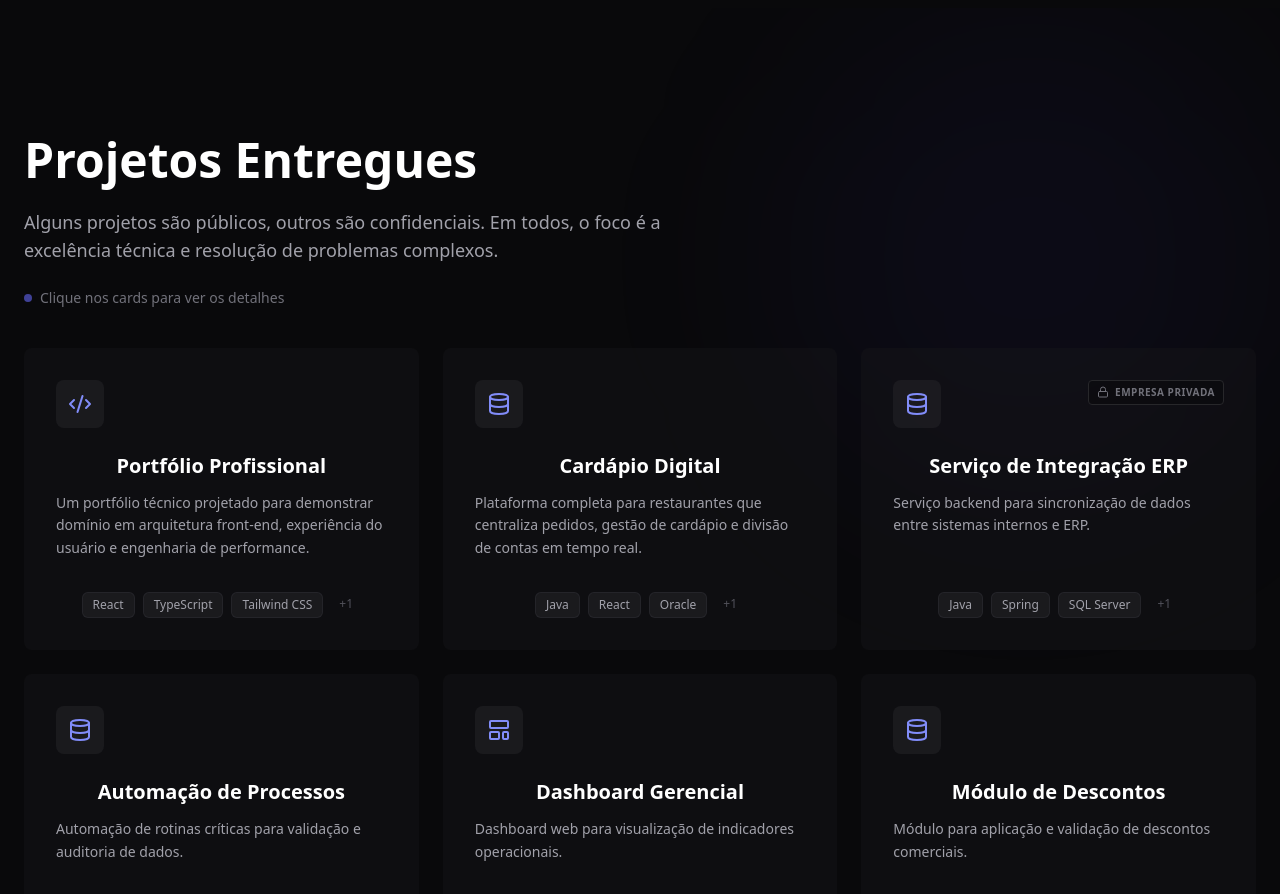
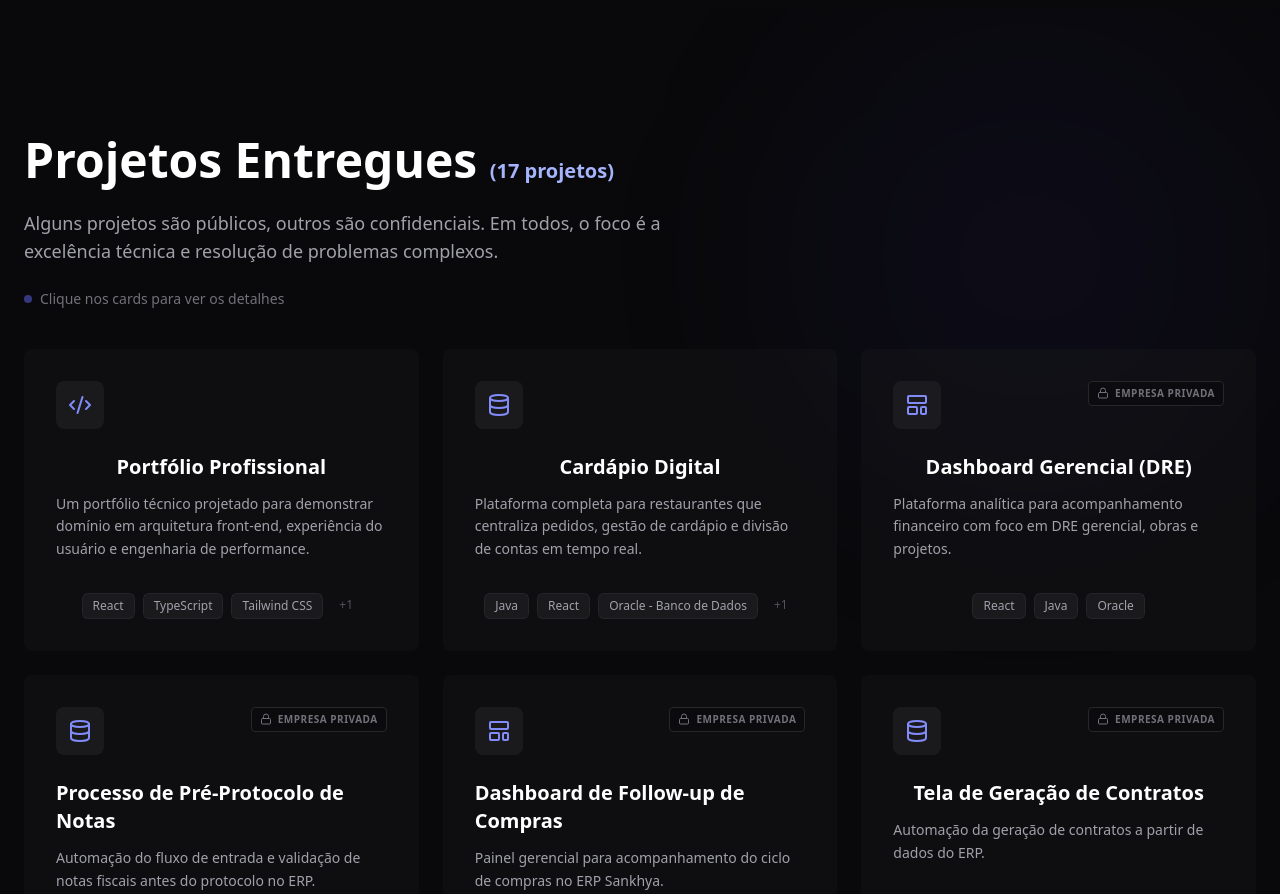
Before and after one commit to kevinyjoubert/site-curriculo, a React (Vite) app: page / in a window 1280 px wide. Shown: the part 1900-2794 px from the top of the page. Built offline with nearby package versions, Linux system fonts and the light colour scheme.

Commit message:
feat: Ajuste de nomenclatura dos Projetos Entregues, ajuste dos textos dos projetos e ajuste no modal do projetos

```diff
--- a/src/components/ui/ProjectModal.tsx
+++ b/src/components/ui/ProjectModal.tsx
@@ -65,7 +65,7 @@ export function ProjectModal({ project, isOpen, onClose }: ProjectModalProps) {
             </>
           ) : (
             <div className="w-full h-full bg-zinc-800 flex items-center justify-center">
-              <span className="text-zinc-500">Projeto sem imagem</span>
+              <span className="text-zinc-500">Projeto Privado - Imagens privadas</span>
             </div>
           )}
 
--- a/src/data/projects.tsx
+++ b/src/data/projects.tsx
@@ -49,7 +49,7 @@ export const projects: Project[] = [
       'Processos manuais de anotação e comunicação entre mesa, garçom e cozinha geravam retrabalho, inconsistência de pedidos, demora no atendimento e falta de controle gerencial.',
     solution:
       'Implementação de um sistema distribuído com tablets nas mesas para autoatendimento, painel de controle para a cozinha e interface administrativa para gestão dinâmica do cardápio, preços e regras de cobrança.',
-    stack: ['Java', 'React', 'Oracle', 'Tailwind'],
+    stack: ['Java', 'React', 'Oracle - Banco de Dados', 'Tailwind'],
     highlights: [
       'Pedidos enviados diretamente da mesa para a cozinha e garçom',
       'Atualização em tempo real de preços, fotos e descrições do cardápio',
@@ -64,6 +64,296 @@ export const projects: Project[] = [
       '/images/cardapio-digital/4.png',
       '/images/cardapio-digital/5.png'
     ],
+  },
+  {
+    slug: 'dashboard-gerencial',
+    title: 'Dashboard Gerencial (DRE)',
+    summary:
+      'Plataforma analítica para acompanhamento financeiro com foco em DRE gerencial, obras e projetos.',
+    description:
+      'Sistema desenvolvido para transformar dados financeiros brutos em informações estratégicas. O dashboard consolida diferentes visões de DRE — gerencial, por obras e por projetos — permitindo análises comparativas, acompanhamento de resultados e suporte à tomada de decisão.',
+    problem:
+      'A análise financeira dependia de planilhas dispersas e relatórios estáticos, dificultando a leitura do resultado real, a comparação entre períodos e o controle por centro de custo.',
+    solution:
+      'Construção de um dashboard web centralizado, com indicadores financeiros estruturados, filtros dinâmicos e visualizações claras, possibilitando análises detalhadas por período, obra ou projeto.',
+    stack: ['React', 'Java', 'Oracle'],
+    highlights: [
+      'DRE Gerencial consolidado',
+      'DRE por obra e por projeto',
+      'Análise financeira por período e centro de custo',
+      'Visualização clara de receitas, custos e resultados'
+    ],
+    technologies: ['React', 'Java', 'Oracle'],
+    images: [],
+  },
+  {
+    slug: 'pre-protocolo-notas',
+    title: 'Processo de Pré-Protocolo de Notas',
+    summary:
+      'Automação do fluxo de entrada e validação de notas fiscais antes do protocolo no ERP.',
+    description:
+      'Solução desenvolvida para estruturar e validar o pré-protocolo de notas fiscais no ERP Sankhya, garantindo consistência de dados, redução de erros fiscais e padronização do processo antes da efetiva escrituração.',
+    problem:
+      'O processo manual de conferência e protocolo de notas gerava inconsistências, retrabalho e riscos fiscais devido à ausência de validações estruturadas.',
+    solution:
+      'Implementação de um fluxo automatizado em Java integrado ao ERP Sankhya, com regras de validação, persistência em banco Oracle e controle do status das notas antes do protocolo definitivo.',
+    stack: ['ERP Sankhya', 'Java', 'Oracle'],
+    highlights: [
+      'Validação prévia de dados fiscais',
+      'Redução de erros no protocolo de notas',
+      'Processo padronizado e rastreável',
+      'Integração direta com ERP Sankhya'
+    ],
+    technologies: ['Java', 'Oracle', 'ERP Sankhya'],
+    images: [],
+  },
+  {
+    slug: 'dashboard-followup-compras',
+    title: 'Dashboard de Follow-up de Compras',
+    summary:
+      'Painel gerencial para acompanhamento do ciclo de compras no ERP Sankhya.',
+    description:
+      'Dashboard desenvolvido para monitorar o andamento das compras, desde a solicitação até o recebimento, oferecendo visibilidade clara sobre prazos, pendências e gargalos operacionais.',
+    problem:
+      'Acompanhamento de compras dependia de consultas manuais e relatórios fragmentados, dificultando o controle de prazos e a tomada de decisão.',
+    solution:
+      'Criação de um dashboard centralizado com dados extraídos do ERP Sankhya e banco Oracle, permitindo análises rápidas do status das compras e identificação de atrasos ou inconsistências.',
+    stack: ['ERP Sankhya', 'Oracle'],
+    highlights: [
+      'Acompanhamento do status das compras',
+      'Identificação rápida de atrasos e pendências',
+      'Visão consolidada do processo de compras',
+      'Suporte à tomada de decisão'
+    ],
+    technologies: ['Oracle', 'ERP Sankhya'],
+    images: [],
+  },
+  {
+    slug: 'geracao-contratos',
+    title: 'Tela de Geração de Contratos',
+    summary:
+      'Automação da geração de contratos a partir de dados do ERP.',
+    description:
+      'Funcionalidade desenvolvida para gerar contratos de forma automatizada e padronizada, utilizando dados estruturados do ERP Sankhya e relatórios formatados.',
+    problem:
+      'A geração manual de contratos era suscetível a erros, inconsistências de informações e retrabalho.',
+    solution:
+      'Implementação de uma tela integrada ao ERP Sankhya que consolida dados contratuais e gera documentos formatados diretamente a partir do banco Oracle, garantindo padronização e confiabilidade.',
+    stack: ['ERP Sankhya', 'Java', 'Oracle'],
+    highlights: [
+      'Geração automática de contratos',
+      'Padronização de documentos',
+      'Redução de erros manuais',
+      'Integração com relatórios formatados'
+    ],
+    technologies: ['Java', 'Oracle', 'ERP Sankhya'],
+    images: [],
+  },
+  {
+    slug: 'honorarios-advocacia',
+    title: 'Gestão de Honorários com Assinatura Digital',
+    summary:
+      'Sistema para geração e assinatura digital de contratos de honorários advocatícios.',
+    description:
+      'Solução desenvolvida para automatizar a criação, gestão e assinatura de contratos de honorários advocatícios, integrando o ERP Sankhya com a API da D4Sign.',
+    problem:
+      'O processo manual de geração e assinatura de contratos advocatícios era lento, descentralizado e dependente de etapas externas.',
+    solution:
+      'Criação de uma tela integrada ao ERP Sankhya que gera contratos formatados, envia automaticamente para assinatura digital via API da D4Sign e mantém o controle do status no banco Oracle.',
+    stack: ['ERP Sankhya', 'Java', 'Oracle', 'D4Sign API'],
+    highlights: [
+      'Geração automática de contratos de honorários',
+      'Integração com assinatura digital (D4Sign)',
+      'Rastreabilidade do status de assinatura',
+      'Redução do tempo de formalização'
+    ],
+    technologies: ['Java', 'Oracle', 'ERP Sankhya', 'D4Sign API'],
+    images: [],
+  },
+  {
+    slug: 'ordem-retirada',
+    title: 'Ordem de Retirada e Simples Remessa',
+    summary:
+      'Gestão do fluxo de retirada de mercadorias e geração de notas de simples remessa.',
+    description:
+      'Funcionalidade desenvolvida para controlar a liberação e retirada de mercadorias por clientes, organizando o fluxo logístico desde a separação até o envio ou retirada no local.',
+    problem:
+      'O controle manual das retiradas gerava divergências de estoque, atrasos na entrega e inconsistências fiscais na emissão de documentos.',
+    solution:
+      'Criação de uma tela integrada ao ERP Sankhya para acompanhamento das ordens de retirada, ajustes de entrega e geração automática de notas fiscais de simples remessa, com persistência e validações em banco Oracle.',
+    stack: ['Angular', 'Java', 'Oracle', 'ERP Sankhya'],
+    highlights: [
+      'Controle de mercadorias para retirada',
+      'Ajustes de envio e entrega ao cliente',
+      'Geração de nota fiscal de simples remessa',
+      'Integração logística e fiscal'
+    ],
+    technologies: ['Angular', 'Java', 'Oracle', 'ERP Sankhya'],
+    images: [],
+  },
+  {
+    slug: 'gerenciamento-pedidos',
+    title: 'Gerenciamento de Pedidos',
+    summary:
+      'Painel para controle avançado de pedidos em múltiplos contextos operacionais.',
+    description:
+      'Sistema desenvolvido para permitir a gestão completa de pedidos, oferecendo operações de cancelamento, alteração de setor, ajuste de frete e outras ações críticas.',
+    problem:
+      'A ausência de uma interface centralizada dificultava o controle de pedidos e aumentava o risco de inconsistências entre setores e bases de dados.',
+    solution:
+      'Implementação de uma tela de gerenciamento integrada ao ERP Sankhya, com regras de negócio consolidadas e suporte a operações em múltiplos bancos de dados Oracle.',
+    stack: ['Java', 'Angular', 'Oracle', 'ERP Sankhya'],
+    highlights: [
+      'Cancelamento e ajustes de pedidos',
+      'Alteração de setor e frete',
+      'Operações consistentes em múltiplos bancos',
+      'Centralização do controle operacional'
+    ],
+    technologies: ['Java', 'Angular', 'Oracle', 'ERP Sankhya'],
+    images: [],
+  },
+  {
+    slug: 'produtos-cartesianos-kanban',
+    title: 'Cadastro de Produtos Cartesianos (Kanban)',
+    summary:
+      'Cadastro visual de produtos gráficos com combinações cartesianas em fluxo Kanban.',
+    description:
+      'Tela desenvolvida para facilitar o cadastro de produtos gráficos complexos, organizando combinações cartesianas de atributos em uma esteira visual no formato Kanban.',
+    problem:
+      'O cadastro tradicional de produtos com múltiplas variações era complexo, propenso a erros e de difícil visualização.',
+    solution:
+      'Criação de uma interface Kanban integrada ao ERP Sankhya que permite montar, validar e cadastrar combinações de produtos de forma estruturada e intuitiva.',
+    stack: ['Java', 'Angular', 'Oracle', 'ERP Sankhya'],
+    highlights: [
+      'Cadastro de produtos com combinações cartesianas',
+      'Interface visual estilo Kanban',
+      'Redução de erros no cadastro',
+      'Fluxo funcional orientado a etapas'
+    ],
+    technologies: ['Java', 'Angular', 'Oracle', 'ERP Sankhya'],
+    images: [],
+  },
+  {
+    slug: 'precificacao',
+    title: 'Precificação de Produtos',
+    summary:
+      'Ferramenta para gestão e atualização de preços em escala.',
+    description:
+      'Sistema desenvolvido para permitir a alteração de preços de produtos de forma individual ou em massa, com suporte à importação e exportação de dados.',
+    problem:
+      'A atualização manual de preços era lenta, suscetível a erros e difícil de auditar.',
+    solution:
+      'Implementação de uma tela de precificação integrada ao banco Oracle que permite ajustes rápidos, controle de impacto e importação/exportação de dados estruturados.',
+    stack: ['Java', 'Angular', 'Oracle'],
+    highlights: [
+      'Alteração de preços em massa ou individual',
+      'Importação e exportação de dados',
+      'Controle e padronização de preços',
+      'Redução de retrabalho operacional'
+    ],
+    technologies: ['Java', 'Angular', 'Oracle'],
+    images: [],
+  },
+  {
+    slug: 'automacoes',
+    title: 'Automações de Processos',
+    summary:
+      'Automações desenvolvidas para otimização de rotinas operacionais.',
+    description:
+      'Conjunto de automações criadas em Java e Python para executar tarefas recorrentes, integrações e tratamentos de dados de forma confiável e rastreável.',
+    problem:
+      'Processos repetitivos e manuais consumiam tempo operacional e aumentavam a chance de falhas.',
+    solution:
+      'Desenvolvimento de rotinas automatizadas para execução programada ou sob demanda, reduzindo esforço humano e aumentando a previsibilidade dos processos.',
+    stack: ['Java', 'Python'],
+    highlights: [
+      'Automação de tarefas recorrentes',
+      'Integração entre sistemas',
+      'Redução de falhas operacionais',
+      'Execução programada ou sob demanda'
+    ],
+    technologies: ['Java', 'Python'],
+    images: [],
+  },
+  {
+    slug: 'relatorios-operacionais',
+    title: 'Relatórios Operacionais',
+    summary:
+      'Geração de relatórios operacionais e financeiros.',
+    description:
+      'Relatórios customizados para apoio à decisão.',
+    problem:
+      'Dependência excessiva de planilhas manuais.',
+    solution:
+      'Relatórios automatizados com filtros.',
+    stack: ['Java', 'Oracle', 'iReport'],
+    highlights: [
+      'Automação',
+      'Filtros avançados',
+      'Exportação',
+    ],
+    technologies: ['React', 'TypeScript', 'Tailwind CSS', 'Vite'],
+    images: [],
+  },
+  {
+    slug: 'sincronizacao-bancos',
+    title: 'Sincronização entre Bancos',
+    summary:
+      'Serviço de sincronização entre Oracle, MySQL e SQL Server.',
+    description:
+      'Sincronização confiável entre bases distintas.',
+    problem:
+      'Bases divergentes causando inconsistência de dados.',
+    solution:
+      'Serviço com fallback, logs e histórico.',
+    stack: ['Java', 'Spring', 'Oracle', 'MySQL', 'SQL Server'],
+    highlights: [
+      'Fallback automático',
+      'Histórico de falhas',
+      'Consistência de dados',
+    ],
+    technologies: ['React', 'TypeScript', 'Tailwind CSS', 'Vite'],
+    images: [],
+  },
+  {
+    slug: 'servico-notificacoes',
+    title: 'Serviço de Notificações',
+    summary:
+      'Serviço centralizado para envio de notificações.',
+    description:
+      'Sistema para disparo de notificações internas e externas.',
+    problem:
+      'Mensagens enviadas de forma dispersa e sem controle.',
+    solution:
+      'Serviço único com filas e logs.',
+    stack: ['Java', 'Spring'],
+    highlights: [
+      'Fila de mensagens',
+      'Logs centralizados',
+      'Retry automático',
+    ],
+    technologies: ['React', 'TypeScript', 'Tailwind CSS', 'Vite'],
+    images: [],
+  },
+  {
+    slug: 'extensao-intellij',
+    title: 'Extensão para IntelliJ',
+    summary:
+      'Extensão para geração de scripts e XML a partir de modelos.',
+    description:
+      'Ferramenta para acelerar tarefas repetitivas de desenvolvimento.',
+    problem:
+      'Criação manual de scripts e estruturas padronizadas.',
+    solution:
+      'Extensão integrada ao IntelliJ para geração automática.',
+    stack: ['Kotlin', 'Java'],
+    highlights: [
+      'Geração automática',
+      'Padronização',
+      'Produtividade',
+    ],
+    technologies: ['React', 'TypeScript', 'Tailwind CSS', 'Vite'],
+    images: [],
   },
   {
     slug: 'integracao-erp',
@@ -84,165 +374,5 @@ export const projects: Project[] = [
     ],
     technologies: ['React', 'TypeScript', 'Tailwind CSS', 'Vite'],
     images: [],
-  },
-  {
-    slug: 'automacao-processos',
-    title: 'Automação de Processos',
-    summary:
-      'Automação de rotinas críticas para validação e auditoria de dados.',
-    description:
-      'Criação de rotinas automatizadas para eliminar tarefas manuais repetitivas.',
-    problem:
-      'Alto índice de erro humano e retrabalho em processos operacionais.',
-    solution:
-      'Scripts e serviços focados em validação, auditoria e padronização.',
-    stack: ['Java', 'PL/SQL'],
-    highlights: [
-      'Redução de erros',
-      'Auditoria automatizada',
-      'Padronização',
-    ],
-    technologies: ['React', 'TypeScript', 'Tailwind CSS', 'Vite'],
-    images: ['/images/automacao-processos/1.png', '/images/automacao-processos/2.png', '/images/automacao-processos/3.png'],
-  },
-  {
-    slug: 'dashboard-gerencial',
-    title: 'Dashboard Gerencial',
-    summary:
-      'Dashboard web para visualização de indicadores operacionais.',
-    description:
-      'Painel para gestores acompanharem métricas em tempo real.',
-    problem:
-      'Informações espalhadas em relatórios e planilhas.',
-    solution:
-      'Dashboard centralizado com filtros e gráficos.',
-    stack: ['React', 'Java', 'Oracle'],
-    highlights: [
-      'Indicadores em tempo real',
-      'Filtros dinâmicos',
-      'Interface limpa',
-    ],
-    technologies: ['React', 'TypeScript', 'Tailwind CSS', 'Vite'],
-    images: ['/images/cardapio/1.png', '/images/cardapio/2.png', '/images/cardapio/3.png'],
-  },
-  {
-    slug: 'modulo-descontos',
-    title: 'Módulo de Descontos',
-    summary:
-      'Módulo para aplicação e validação de descontos comerciais.',
-    description:
-      'Implementação de regras de desconto integradas ao fluxo de pedidos.',
-    problem:
-      'Descontos aplicados sem controle e validação.',
-    solution:
-      'Módulo com regras de negócio, permissões e auditoria.',
-    stack: ['Java', 'Oracle', 'PL/SQL'],
-    highlights: [
-      'Validação por perfil',
-      'Auditoria',
-      'Regras centralizadas',
-    ],
-    technologies: ['React', 'TypeScript', 'Tailwind CSS', 'Vite'],
-    images: ['/images/automacao-processos/1.png', '/images/automacao-processos/2.png', '/images/automacao-processos/3.png'],
-  },
-  {
-    slug: 'sincronizacao-bancos',
-    title: 'Sincronização entre Bancos',
-    summary:
-      'Serviço de sincronização entre MySQL e SQL Server.',
-    description:
-      'Sincronização confiável entre bases distintas.',
-    problem:
-      'Bases divergentes causando inconsistência de dados.',
-    solution:
-      'Serviço com fallback, logs e histórico.',
-    stack: ['Java', 'Spring', 'MySQL', 'SQL Server'],
-    highlights: [
-      'Fallback automático',
-      'Histórico de falhas',
-      'Consistência de dados',
-    ],
-    technologies: ['React', 'TypeScript', 'Tailwind CSS', 'Vite'],
-    images: ['/images/integracao-erp/1.png', '/images/integracao-erp/2.png', '/images/integracao-erp/3.png'],
-  },
-  {
-    slug: 'extensao-intellij',
-    title: 'Extensão para IntelliJ',
-    summary:
-      'Extensão para geração de scripts e XML a partir de modelos.',
-    description:
-      'Ferramenta para acelerar tarefas repetitivas de desenvolvimento.',
-    problem:
-      'Criação manual de scripts e estruturas padronizadas.',
-    solution:
-      'Extensão integrada ao IntelliJ para geração automática.',
-    stack: ['Kotlin', 'Java'],
-    highlights: [
-      'Geração automática',
-      'Padronização',
-      'Produtividade',
-    ],
-    technologies: ['React', 'TypeScript', 'Tailwind CSS', 'Vite'],
-    images: ['/images/cardapio/1.png', '/images/cardapio/2.png', '/images/cardapio/3.png'],
-  },
-  {
-    slug: 'servico-notificacoes',
-    title: 'Serviço de Notificações',
-    summary:
-      'Serviço centralizado para envio de notificações.',
-    description:
-      'Sistema para disparo de notificações internas e externas.',
-    problem:
-      'Mensagens enviadas de forma dispersa e sem controle.',
-    solution:
-      'Serviço único com filas e logs.',
-    stack: ['Java', 'Spring'],
-    highlights: [
-      'Fila de mensagens',
-      'Logs centralizados',
-      'Retry automático',
-    ],
-    technologies: ['React', 'TypeScript', 'Tailwind CSS', 'Vite'],
-    images: ['/images/integracao-erp/1.png', '/images/integracao-erp/2.png', '/images/integracao-erp/3.png'],
-  },
-  {
-    slug: 'painel-cozinha',
-    title: 'Painel da Cozinha',
-    summary:
-      'Painel para acompanhamento de pedidos em tempo real.',
-    description:
-      'Interface dedicada para controle do fluxo de preparo.',
-    problem:
-      'Falta de visibilidade no andamento dos pedidos.',
-    solution:
-      'Painel visual com status e alertas.',
-    stack: ['React', 'Java'],
-    highlights: [
-      'Atualização em tempo real',
-      'Status visual',
-      'Agilidade operacional',
-    ],
-    technologies: ['React', 'TypeScript', 'Tailwind CSS', 'Vite'],
-    images: ['/images/cardapio/1.png', '/images/cardapio/2.png', '/images/cardapio/3.png'],
-  },
-  {
-    slug: 'relatorios-operacionais',
-    title: 'Relatórios Operacionais',
-    summary:
-      'Geração de relatórios operacionais e financeiros.',
-    description:
-      'Relatórios customizados para apoio à decisão.',
-    problem:
-      'Dependência excessiva de planilhas manuais.',
-    solution:
-      'Relatórios automatizados com filtros.',
-    stack: ['Java', 'Oracle', 'iReport'],
-    highlights: [
-      'Automação',
-      'Filtros avançados',
-      'Exportação',
-    ],
-    technologies: ['React', 'TypeScript', 'Tailwind CSS', 'Vite'],
-    images: ['/images/automacao-processos/1.png', '/images/automacao-processos/2.png', '/images/automacao-processos/3.png'],
-  },
+  }
 ]
--- a/src/sections/Projects.tsx
+++ b/src/sections/Projects.tsx
@@ -18,7 +18,7 @@ export function Projects() {
         <FadeInView>
           <div className="mb-10 max-w-2xl">
             <h2 className="text-3xl md:text-5xl font-bold text-white mb-6">
-              Projetos Entregues
+              Projetos Entregues <span className='text-xl text-indigo-300'>({projects.length} projetos)</span>
             </h2>
             <p className="text-zinc-400 text-lg">
               Alguns projetos são públicos, outros são confidenciais.
```
